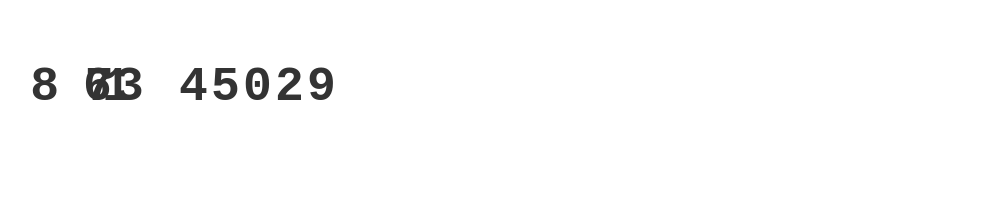
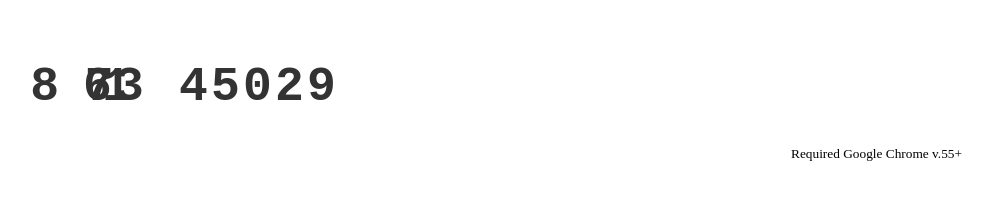
Before and after one commit to ndpar/js-good-parts, a website: page heapsort.html in a window 1280 px wide. Shown: the whole page, without its empty margins (21-1014 px from the left). Drawn offline with nearby package versions, Linux system fonts and the light colour scheme.

Commit message:
Chrome 55+ for async/await

```diff
--- a/heapsort.html
+++ b/heapsort.html
@@ -117,6 +117,8 @@
         }
         demo();
     </script>
+
+    <small>Required Google Chrome v.55+</small>
 </body>
 
 </html>
```
Also changed, not shown: insertion-sort.html (+2 -0 lines), quicksort.html (+2 -0 lines).
